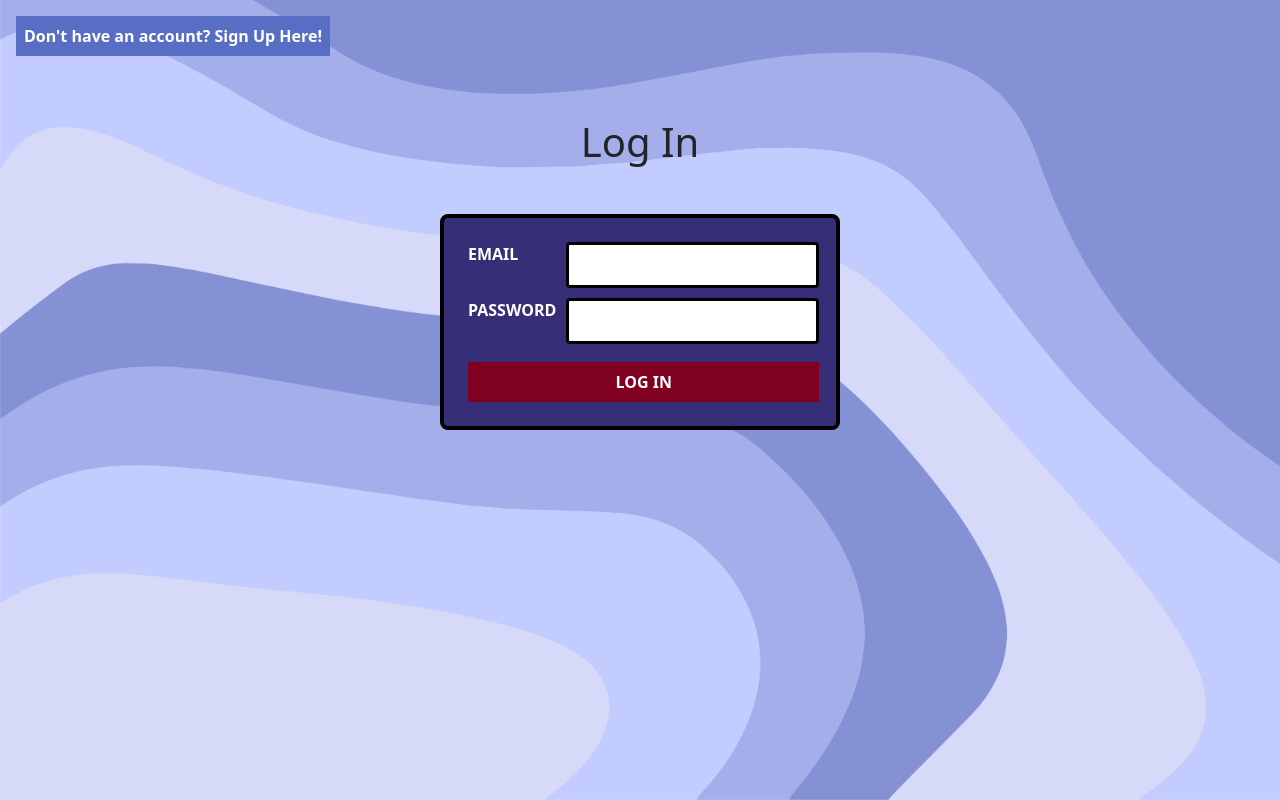
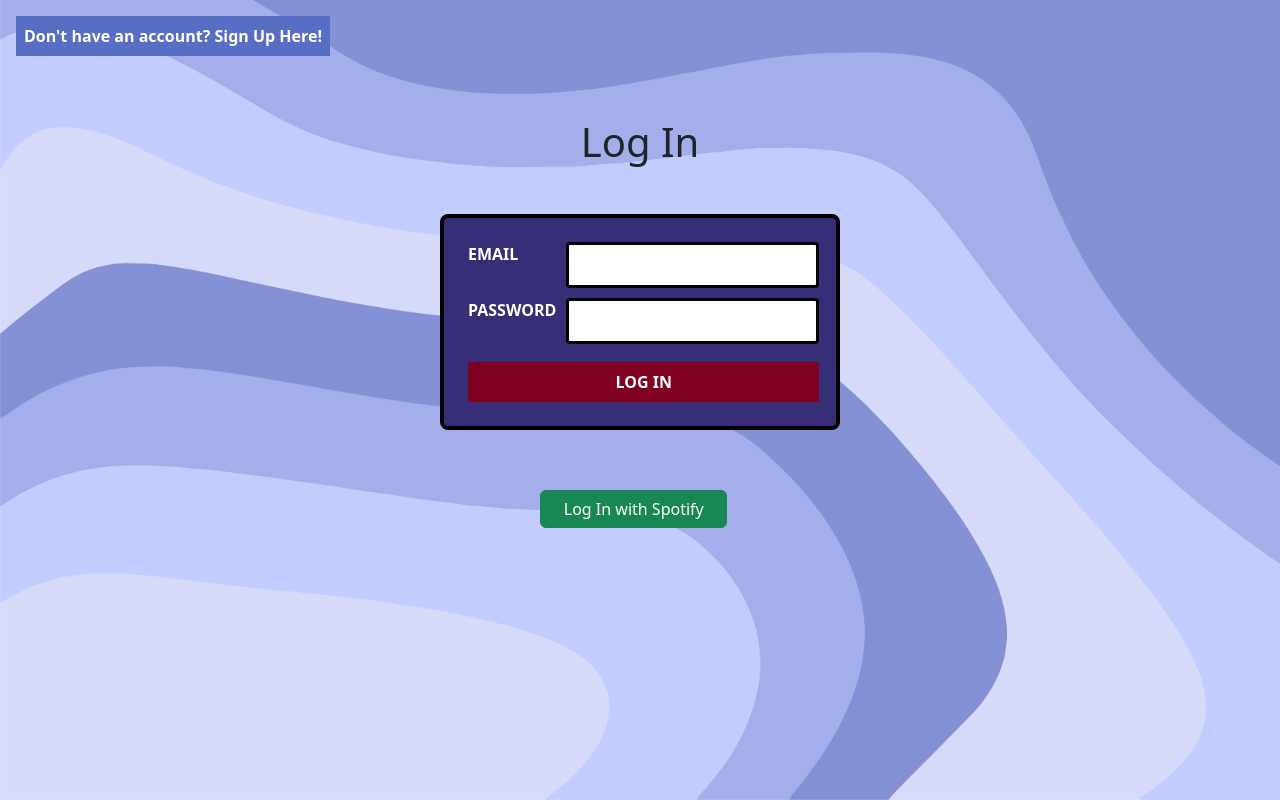
Before and after one commit to tobyxchan/rhythmix, a React (Create React App) app: page /login in a window 1280 px wide. Built offline with nearby package versions, Linux system fonts and the light colour scheme.

Commit message:
extra features

```diff
--- a/server.js
+++ b/server.js
@@ -23,10 +23,12 @@ app.use(express.static(path.join(__dirname, 'build')));
 
 app.use(require('./config/checkToken'));
 
+const port = process.env.PORT || 3001;
+
 // Put API routes here, before the "catch all" route
 app.use('/api/users', require('./routes/api/users'));
-
-const port = process.env.PORT || 3001;
+const ensureLoggedIn = require('./config/ensureLoggedIn');
+app.use('/api/liked', ensureLoggedIn, require('./routes/api/liked'));
 
 // The "catch all" route
 app.get('/*', function(req, res) {
--- a/src/components/LoginForm/LoginForm.jsx
+++ b/src/components/LoginForm/LoginForm.jsx
@@ -1,5 +1,7 @@
 import { useState } from 'react';
 import * as usersService from '../../utilities/users-service';
+
+const AUTH_URL = "https://accounts.spotify.com/authorize?client_id=fa43ddcc49f5429d9f1c8da9336cd96a&response_type=code&redirect_uri=http://localhost:3000&scope=streaming%20user-read-email%20user-read-private%20user-library-read%20user-library-modify%20user-read-playback-state%20user-modify-playback-state";
 
 export default function LoginForm({ setUser }) {
   const [credentials, setCredentials] = useState({
@@ -24,6 +26,7 @@ export default function LoginForm({ setUser }) {
   }
 
   return (
+    <div>
       <div className="row align-items-center">
         <div className="mx-auto col-10 col-md-8 col-lg-4">
           <h1 className="text-center mb-5">Log In</h1>
@@ -39,5 +42,7 @@ export default function LoginForm({ setUser }) {
           <p className="error-message">&nbsp;{error}</p>
         </div>
       </div>
+      <a href={AUTH_URL} className="btn btn-success d-flex justify-content-center spotify-login">Log In with Spotify</a>
+    </div>
   )
 }
--- a/src/index.css
+++ b/src/index.css
@@ -37,12 +37,13 @@ code {
 #nav-bar {
   background-color: var(--darkest);
   color: white;
-  height: 5vmin;
+  height: 7.5%;
+  width: 100%;
 }
 
 .navbar-text {
-  margin-left: 14%;
-  margin-right: 14%;
+  padding-right: 14%;
+  padding-left: 14%;
 }
 
 .auth-page {
@@ -134,6 +135,12 @@ code {
   font-size: 2vmin;
 }
 
+.spotify-login {
+  width: 15%;
+  margin-left: 42%;
+  margin-right: 42%;
+}
+
 /* FORM BOX */
 .form-container {
   padding: 3vmin;
--- a/src/pages/AlbumDetailPage/AlbumDetailPage.css
+++ b/src/pages/AlbumDetailPage/AlbumDetailPage.css
@@ -12,7 +12,7 @@ span {
 
 .main {
     text-align: center;
-    margin-top: 3%;
+    margin-top: 4%;
     height: 87vmin;
     width: auto;
     overflow: hidden;
@@ -40,7 +40,7 @@ span {
 }
 
 .spotify-btn {
-    margin-top: 5vmin;
+    margin-top: 10vmin;
     margin-left: 1.5vmin;
     margin-right: 1.5vmin;
 }
--- a/src/pages/AlbumDetailPage/AlbumDetailPage.jsx
+++ b/src/pages/AlbumDetailPage/AlbumDetailPage.jsx
@@ -6,6 +6,7 @@ export default function AlbumDetailPage() {
   // Initialize Album
   const location = useLocation();
   const album = location.state;
+  const detail = album.href;
 
   // Make Date Readable
   function formatReleaseDate() {
@@ -29,6 +30,10 @@ export default function AlbumDetailPage() {
     return internalArtistLink;
   }
   const artistLink = getSpotifyArtistLink();
+
+  function log() {
+    console.log(detail);
+  }
 
   return (
     <div className="main">
```
Lines whose indentation alone changed are shown as unchanged.
